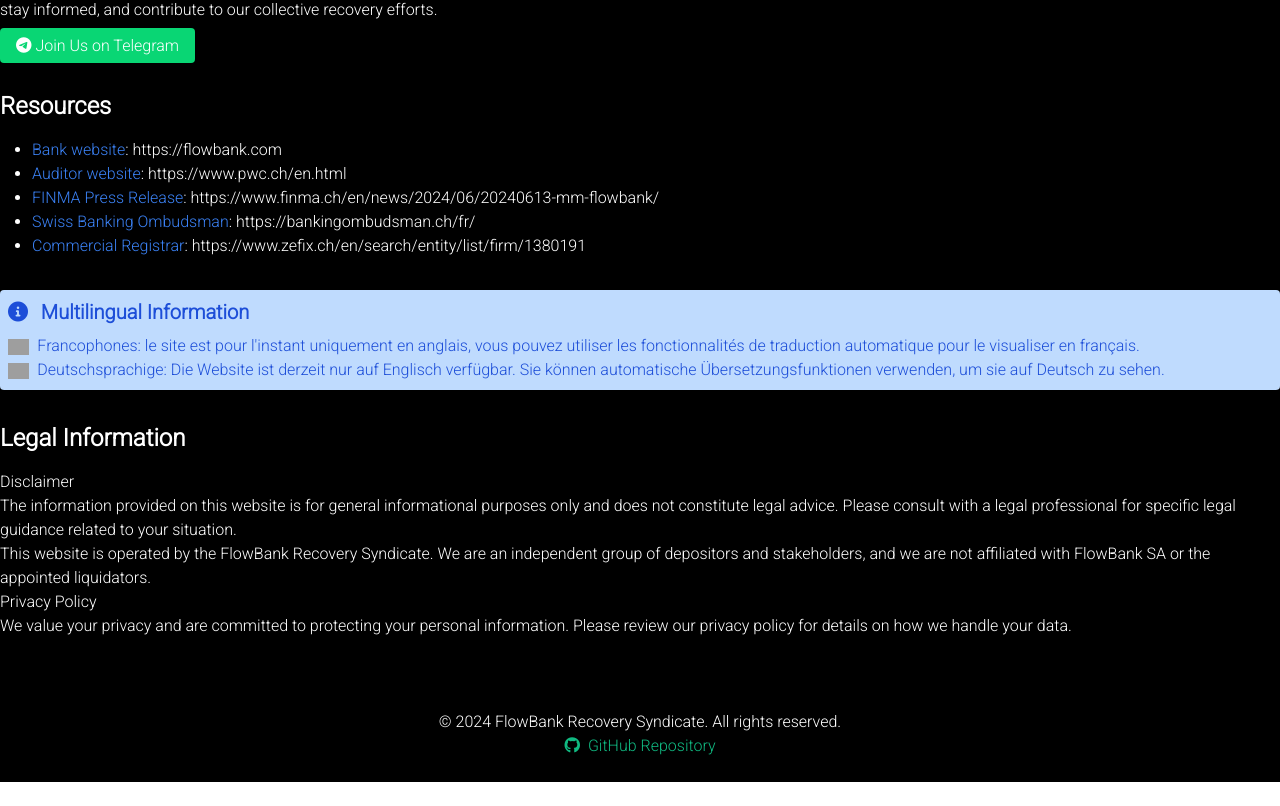
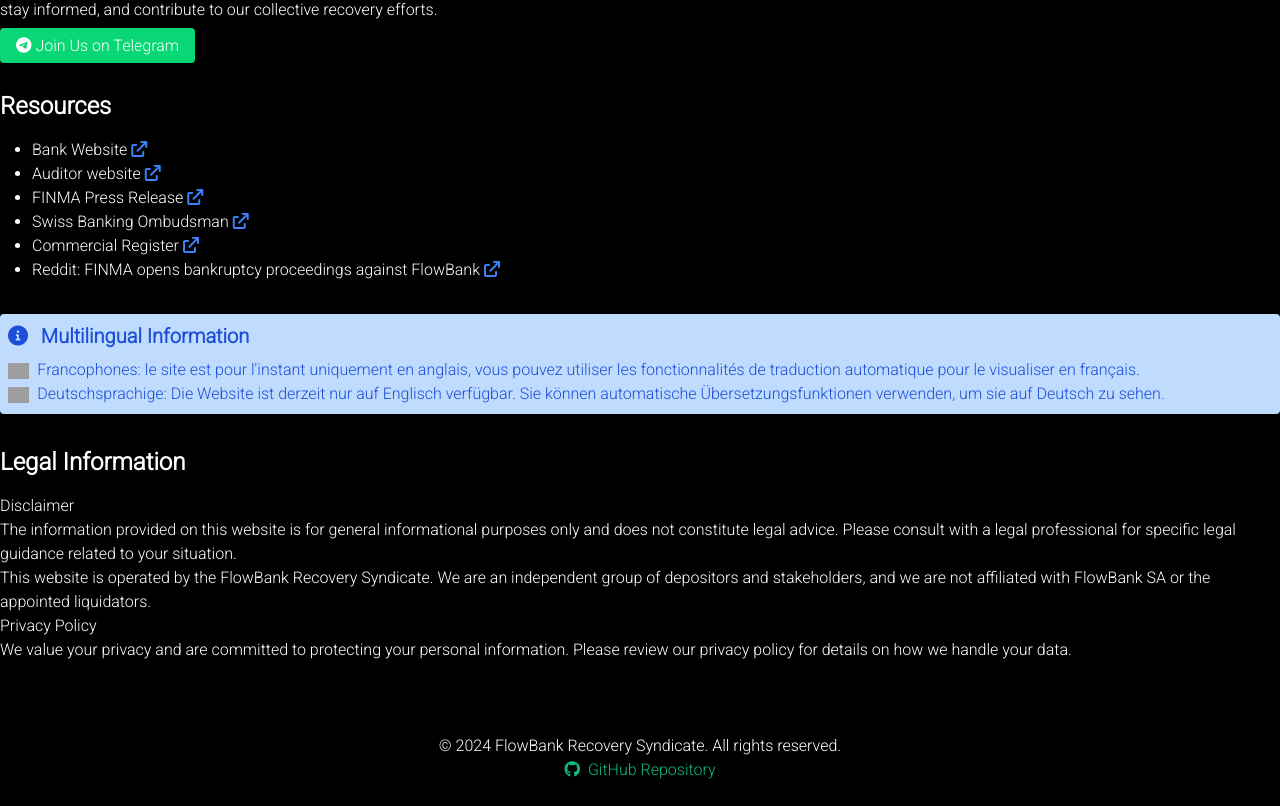
Before and after one commit to johnb8005/flowbank-syndicate, a React (Vite) app: page / in a window 1280 px wide. Shown: the part 882-1688 px from the top of the page. Before the commit the page ends 1664 px from the top, so only its background shows below. Built offline with nearby package versions, Linux system fonts and the light colour scheme; grey boxes are pictures that could not be loaded.

Commit message:
fix resources

```diff
--- a/src/content/resources.tsx
+++ b/src/content/resources.tsx
@@ -1,24 +1,41 @@
-const Resources = () => (
+const content = [
+    ["Bank Website", "https://flowbank.com"],
+    ["Auditor website", "https://www.pwc.ch/en.html"],
+    [
+        "FINMA Press Release",
+        "https://www.finma.ch/en/news/2024/06/20240613-mm-flowbank/",
+    ],
+    ["Swiss Banking Ombudsman", " https://bankingombudsman.ch/fr/"],
+    [
+        "Commercial Register",
+        "https://www.zefix.ch/en/search/entity/list/firm/1380191",
+    ],
+    [
+        "Reddit: FINMA opens bankruptcy proceedings against FlowBank",
+        "https://www.reddit.com/r/SwissPersonalFinance/comments/1devdnf/finma_opens_bankruptcy_proceedings_against/",
+    ],
+];
+
+const Resources = () => {
+    return (
         <section id="resources" className="mb-8">
             <h2 className="text-2xl font-bold mb-4">Resources</h2>
             <ul className="list-disc ml-8">
+                {content.map(([label, link]) => (
                     <li>
-                <a href="https://flowbank.com" target="_blank" rel="noopener noreferrer" className="text-blue-500 hover:underline">Bank website</a>: https://flowbank.com
+                        {label}&nbsp;
+                        <a
+                            href={link}
+                            target="_blank"
+                            rel="noopener noreferrer"
+                            className="text-blue-500 hover:underline">
+                            <i className="fa fa-external-link"></i>
+                        </a>
                     </li>
-            <li>
-                <a href="https://www.pwc.ch/en.html" target="_blank" rel="noopener noreferrer" className="text-blue-500 hover:underline">Auditor website</a>: https://www.pwc.ch/en.html
-            </li>
-            <li>
-                <a href="https://www.finma.ch/en/news/2024/06/20240613-mm-flowbank/" target="_blank" rel="noopener noreferrer" className="text-blue-500 hover:underline">FINMA Press Release</a>: https://www.finma.ch/en/news/2024/06/20240613-mm-flowbank/
-            </li>
-            <li>
-                <a href="https://bankingombudsman.ch/fr/" target="_blank" rel="noopener noreferrer" className="text-blue-500 hover:underline">Swiss Banking Ombudsman</a>: https://bankingombudsman.ch/fr/
-            </li>
-            <li>
-                <a href="https://www.zefix.ch/en/search/entity/list/firm/1380191" target="_blank" rel="noopener noreferrer" className="text-blue-500 hover:underline">Commercial Registrar</a>: https://www.zefix.ch/en/search/entity/list/firm/1380191
-            </li>
+                ))}
             </ul>
         </section>
     );
+};
 
 export default Resources;
```
Also changed, not shown: 2 other files (tests, documents, lock files or other folders). Lines whose indentation alone changed are shown as unchanged.
